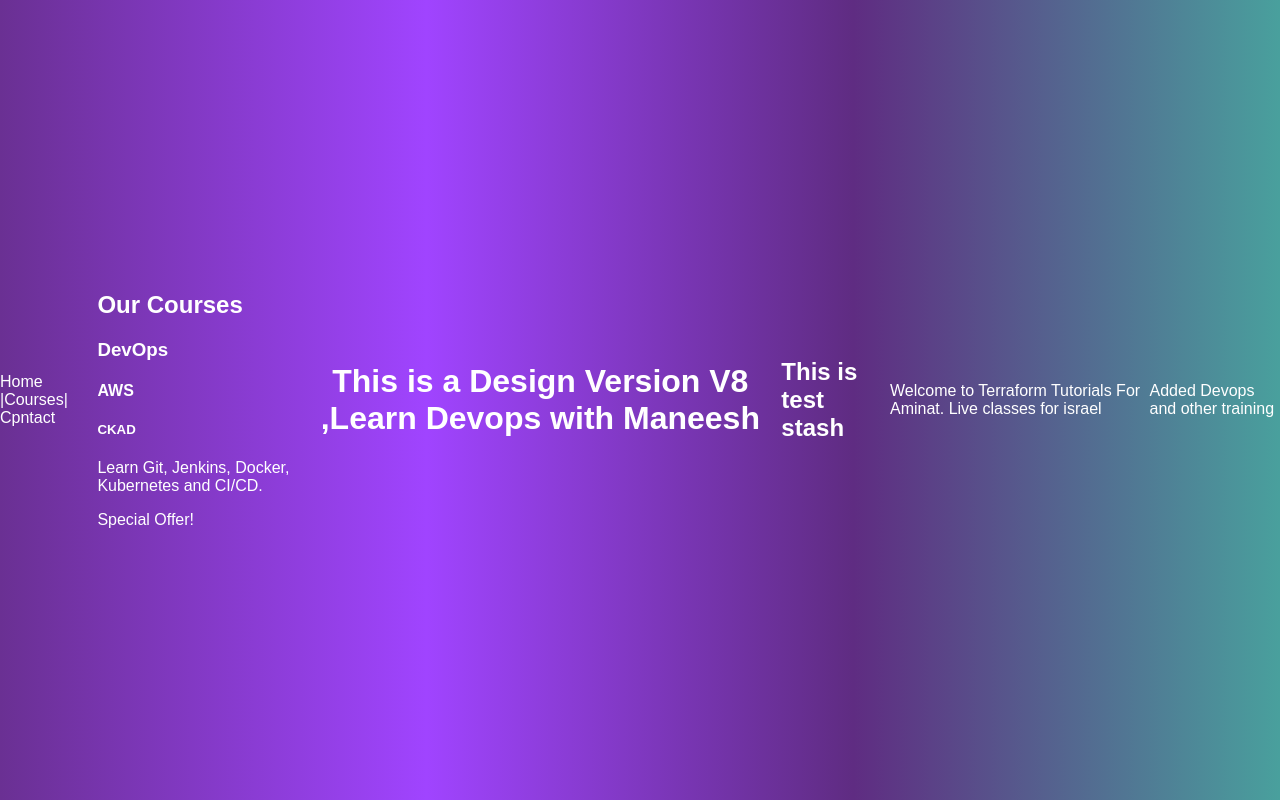
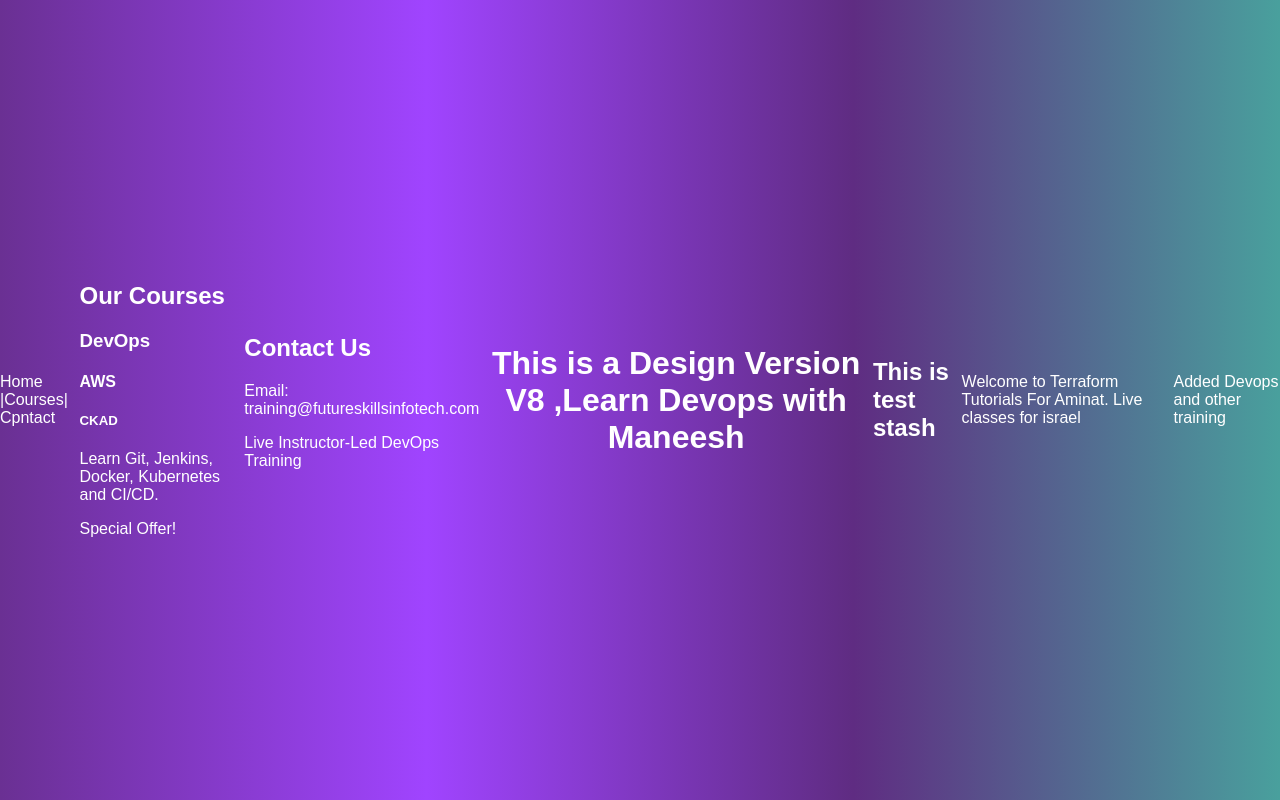
Before and after one commit to Manviklittlemonster/gitcompany-israel, a plain HTML site: page index.html in a window 1280 px wide. Drawn offline with Linux system fonts and the light colour scheme.

```diff
--- a/index.html
+++ b/index.html
@@ -24,6 +24,12 @@
 </div>
 
 </section>
+<section id="contact">
+    <h2>Contact Us</h2>
+    <p>Email: training@futureskillsinfotech.com</p>
+    <p>Live Instructor-Led DevOps Training</p>
+</section>
+
 
 <body>
     <h1>This is a Design Version V8 ,Learn Devops with Maneesh</h1>
```
